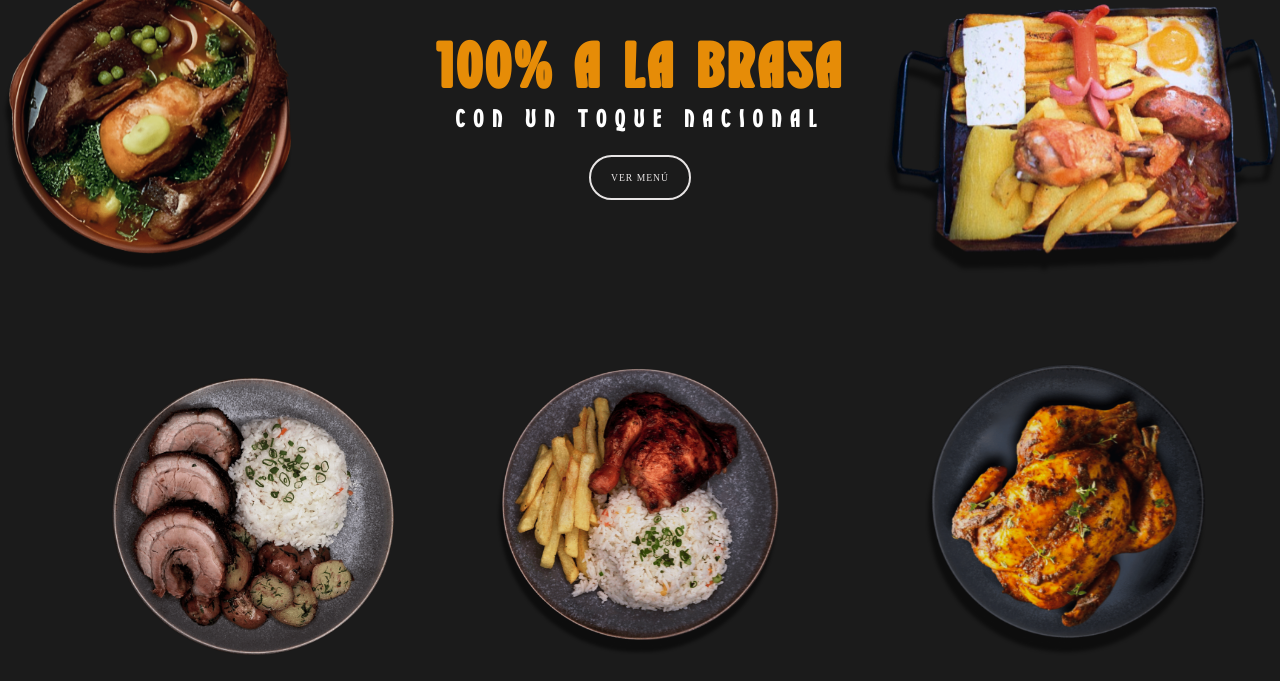
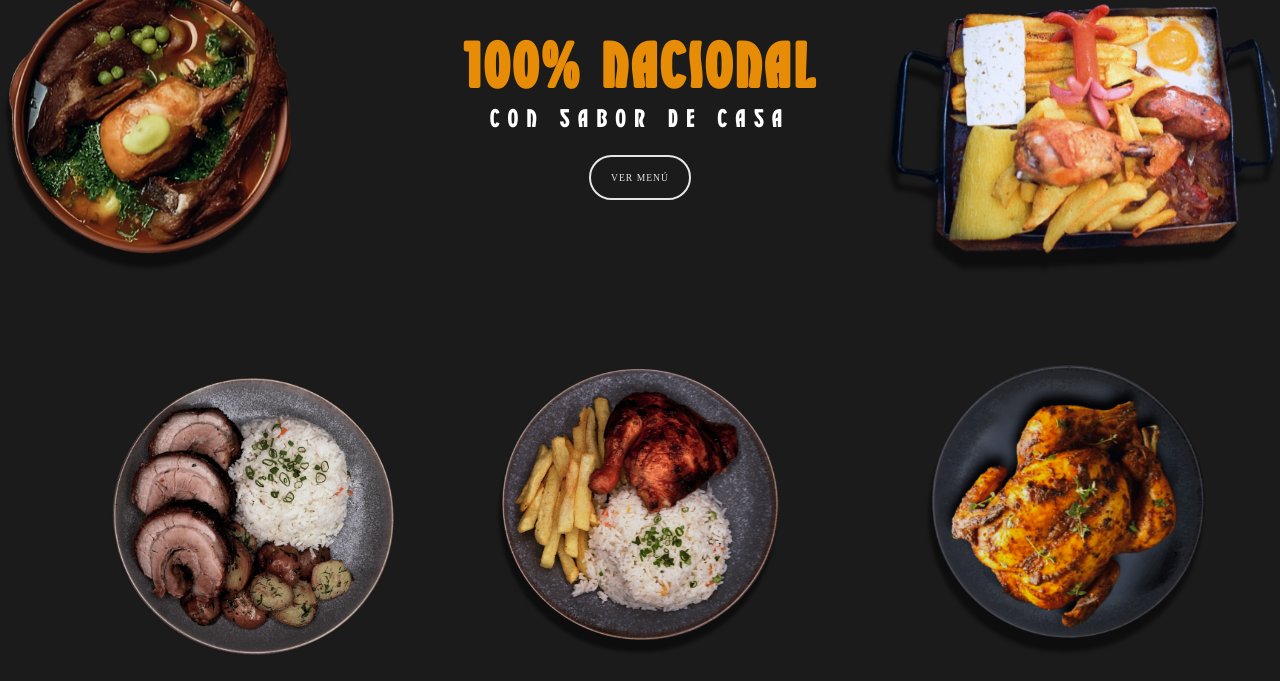
Before and after one commit to andreanicolcalle/LE-A-Y-BRASAS-DE-MI-TIERRA-, a plain HTML site: page index.html in a window 1280 px wide. Shown: the part 119-800 px from the top of the page. Drawn offline with Linux system fonts and the light colour scheme; a web font is replaced by a local one.

```diff
--- a/index.html
+++ b/index.html
@@ -94,8 +94,8 @@
 
       <main class="header__main">
         <div class="mani__title">
-          <h1>100% A LA BRASA</h1>
-          <h2>CON UN TOQUE NACIONAL</h2>
+          <h1>100% NACIONAL</h1>
+          <h2>CON SABOR DE CASA</h2>
           <a href="./menu.html" class="button">VER MENÚ</a>
         </div>
 
```
